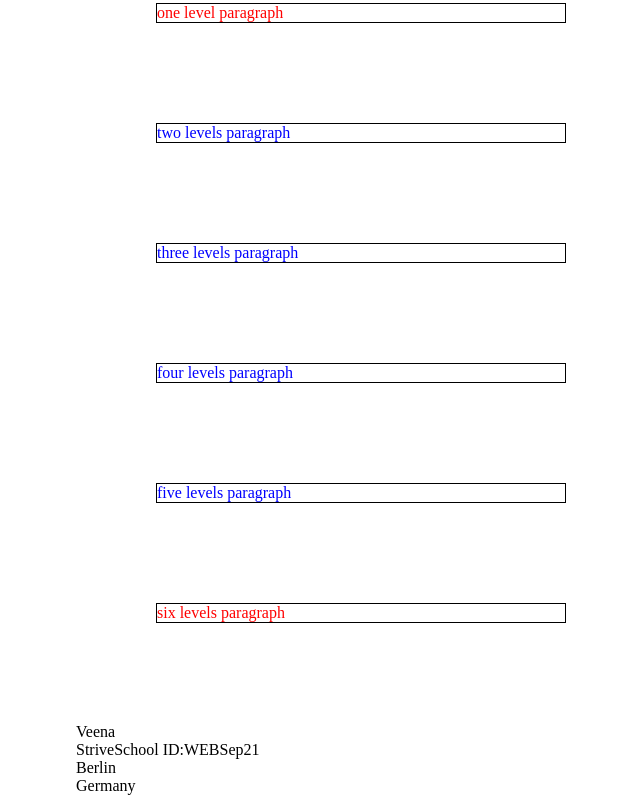
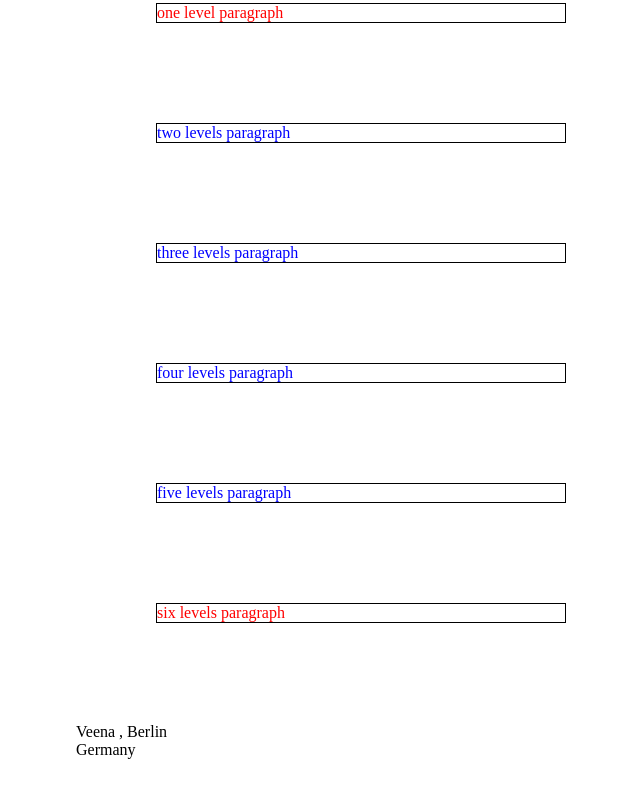
Before and after one commit to Nagaveena007/WEBSep21D10, a plain HTML site: page index.html in a window 1280 px wide. Shown: the part 1156-1961 px from the top of the page, without its empty margins (244-884 px from the left). After the commit the page ends 1925 px from the top, so only its background shows below. Drawn offline with Linux system fonts and the light colour scheme.

Commit message:
Update index.html

```diff
--- a/index.html
+++ b/index.html
@@ -190,7 +190,7 @@
     </div>
   </div>
 <!-- EXERCISES 10-->
-<footer>Veena <br>StriveSchool ID:WEBSep21<br> Berlin <br>Germany</footer>
+<footer>Veena , Berlin <br>Germany</footer>
 
 <!-- EXERCISES 10-->
 
```
